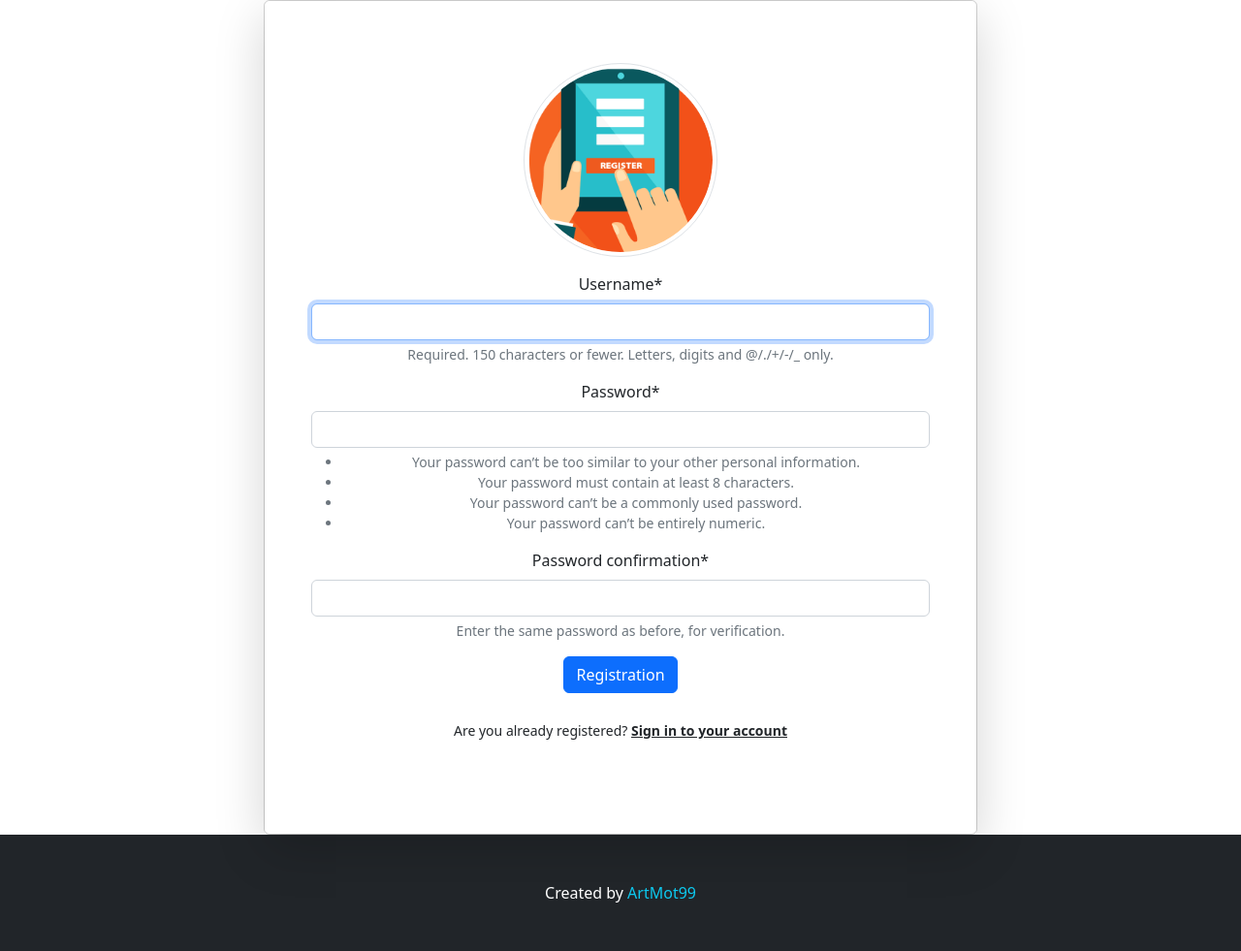
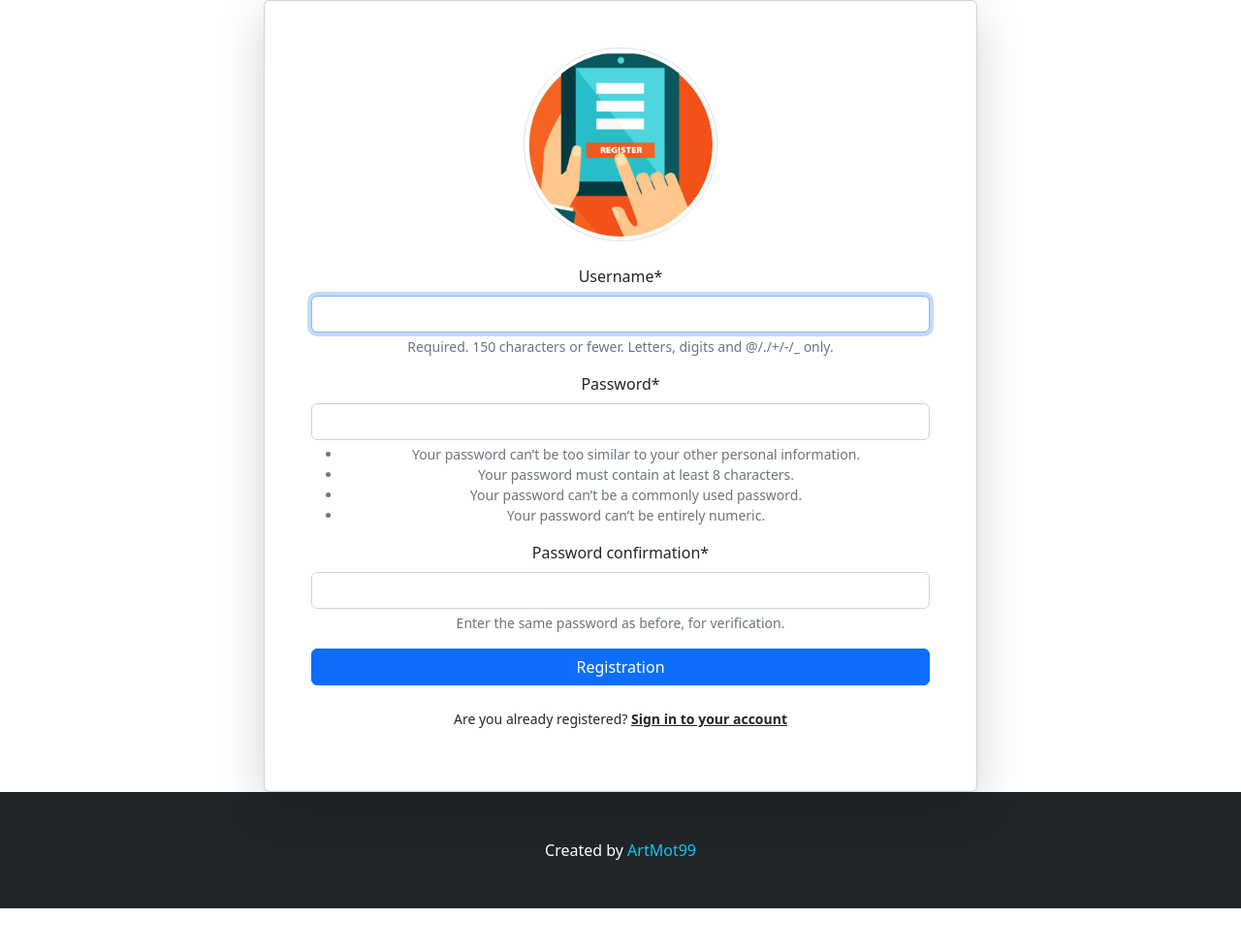
Before and after one commit to ArtMot99/personal-blog, a Django app: page /signup/ in a window 1280 px wide. Shown: the part 56-1037 px from the top of the page at 97% size. After the commit the page ends 993 px from the top, so only its background shows below. Run offline with Django 4.2, Linux system fonts and the light colour scheme; some libraries are stand-ins or nearby versions.

Commit message:
Add styles to login.html & sign-up.html

```diff
--- a/templates/registration/sign-up.html
+++ b/templates/registration/sign-up.html
@@ -8,22 +8,23 @@
 
 {% block content %}
 <div class="container">
-  <div class="row">
-    <div class="col-md-8 offset-md-2">
-      <div class="card">
-        <div class="card-body p-lg-5 text-center shadow-lg">
-          <div class="text-center">
+  <div class="row justify-content-center">
+    <div class="col-md-8">
+      <div class="card shadow-lg">
+        <div class="card-body p-lg-5 text-center">
+          <div class="text-center mb-4">
             <img src="{% static "assets/img/register-icon.png" %}"
-                 class="img-fluid profile-image-pic img-thumbnail rounded-circle my-3"
+                 class="img-fluid profile-image-pic img-thumbnail rounded-circle"
                  width="200px" alt="profile">
           </div>
           <form method="post">
             {% csrf_token %}
             {{ form|crispy }}
-            <input class="btn btn-primary" type="submit" value="Registration">
+            <div class="d-grid gap-2">
+              <input class="btn btn-primary" type="submit" value="Registration">
+            </div>
           </form>
-          <br>
-          <div id="emailHelp" class="form-text text-center mb-5 text-dark">Are you already registered?
+          <div id="emailHelp" class="form-text text-center mt-4 mb-3 text-dark">Are you already registered?
             <a href="{% url "login" %}" class="text-dark fw-bold">Sign in to your account</a>
           </div>
         </div>
```
Also changed, not shown: templates/registration/login.html (+10 -9 lines).
